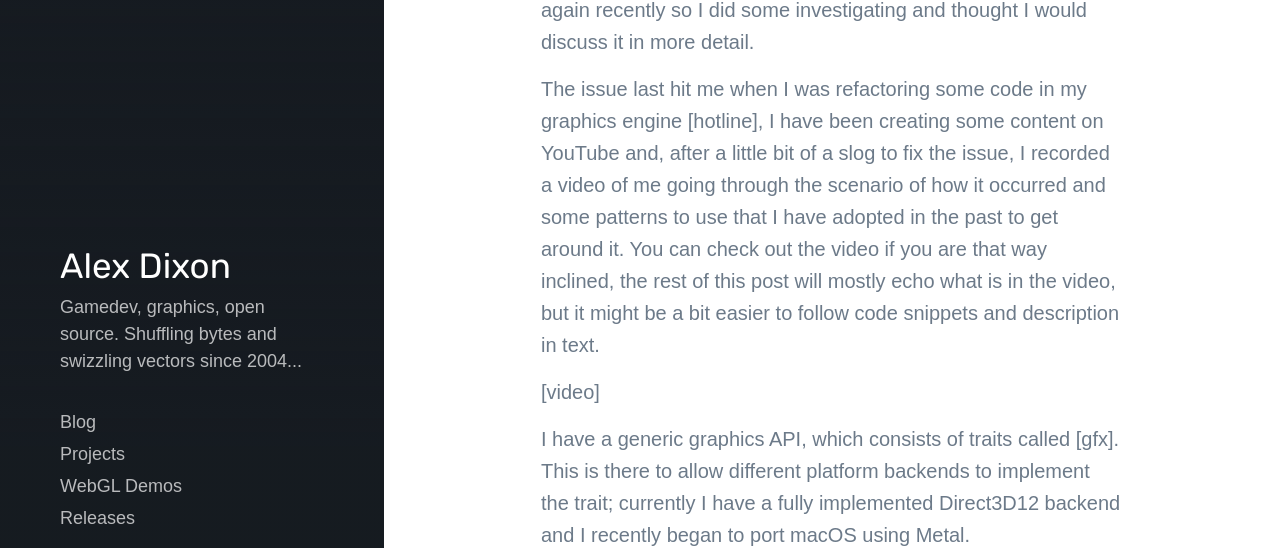
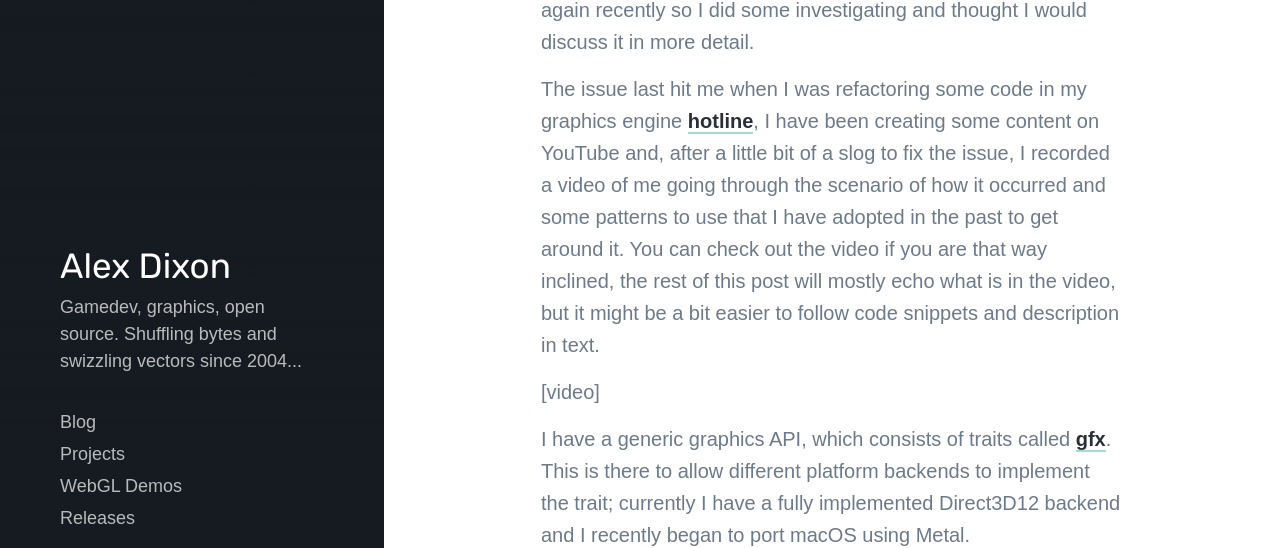
Before and after one commit to polymonster/polymonster.github.io, a Jekyll site: the page built from _posts/2025-12-10-borow-checker-says-no.md, in a window 1280 px wide and 900 px high, scrolled down 340 px. Shown: the part 182-730 px from the top of the window. Built offline with Jekyll 4.4.1, drawn with Linux system fonts in a browser that asks for light colours; nearby versions of some CDN libraries; some web fonts are replaced; some of the changed lines change nothing that is shown; some of the changed text lies outside the part shown.

Commit message:
- add links

```diff
--- a/_posts/2025-12-10-borow-checker-says-no.md
+++ b/_posts/2025-12-10-borow-checker-says-no.md
@@ -5,11 +5,11 @@ date: 2025-10-31 00:00:00
 
 It’s Halloween and I have just been caught out by a spooky borrow checker error that caught me by surprise. It feels as though it is the single most time consuming issue to fix and always seems to catch me unaware. The issue in particular is “cannot borrow x immutably as it is already borrowed mutably” - it manifests itself in different ways under different circumstances, but I find myself hitting it often when refactoring. It happened again recently so I did some investigating and thought I would discuss it in more detail.
 
-The issue last hit me when I was refactoring some code in my graphics engine [hotline], I have been creating some content on YouTube and, after a little bit of a slog to fix the issue, I recorded a video of me going through the scenario of how it occurred and some patterns to use that I have adopted in the past to get around it. You can check out the video if you are that way inclined, the rest of this post will mostly echo what is in the video, but it might be a bit easier to follow code snippets and description in text.
+The issue last hit me when I was refactoring some code in my graphics engine [hotline](https://github.com/polymonster/hotline), I have been creating some content on YouTube and, after a little bit of a slog to fix the issue, I recorded a video of me going through the scenario of how it occurred and some patterns to use that I have adopted in the past to get around it. You can check out the video if you are that way inclined, the rest of this post will mostly echo what is in the video, but it might be a bit easier to follow code snippets and description in text.
 
 [video]
 
-I have a generic graphics API, which consists of traits called [gfx]. This is there to allow different platform backends to implement the trait; currently I have a fully implemented Direct3D12 backend and I recently began to port macOS using Metal.
+I have a generic graphics API, which consists of traits called [gfx](https://github.com/polymonster/hotline/blob/master/src/gfx.rs). This is there to allow different platform backends to implement the trait; currently I have a fully implemented Direct3D12 backend and I recently began to port macOS using Metal.
 
 The gfx backend wraps underlying graphics API primitives; in this case we are mostly concerned about `CmdBuf` which is a command buffer. Command buffers are used to submit commands to the GPU. They do things like `draw_indexed_instanced` or `set_render_pipeline`, amongst other things. For the purposes of this blog post, what the command buffer does is not really that important, just that is does `do_something`, which at the starting point when the code was working is a trait method that takes an immutable self and another immutable parameter ie. `fn do_something(&self, param: &Param)`.
 
@@ -239,4 +239,4 @@ I decided to make the mutability explicit to the trait and that was based on how
 
 Here it made sense to me to avoid locking interior mutability for each time we call a method on a `CmdBuf` and it works with the engine's design. We lock a view at the start of a render thread, fill it with commands and then hand it back to the graphics engineer for submission to the GPU. The usage is explicit, we just needed to appease the borrow checker!
 
-I hope you enjoyed this article, please check out my YouTube channel for more videos or more articles on my blog, let me know what you think and if you have any other strategies or approaches I would love to hear about them. I would also like to hear about compiler and borrow checker errors you find particularly time consuming or frustrating to deal with.
+I hope you enjoyed this article, please check out my [YouTube channel](https://www.youtube.com/@polymonster) for more videos or more articles on my blog, let me know what you think and if you have any other strategies or approaches I would love to hear about them. I would also like to hear about compiler and borrow checker errors you find particularly time consuming or frustrating to deal with.
```
